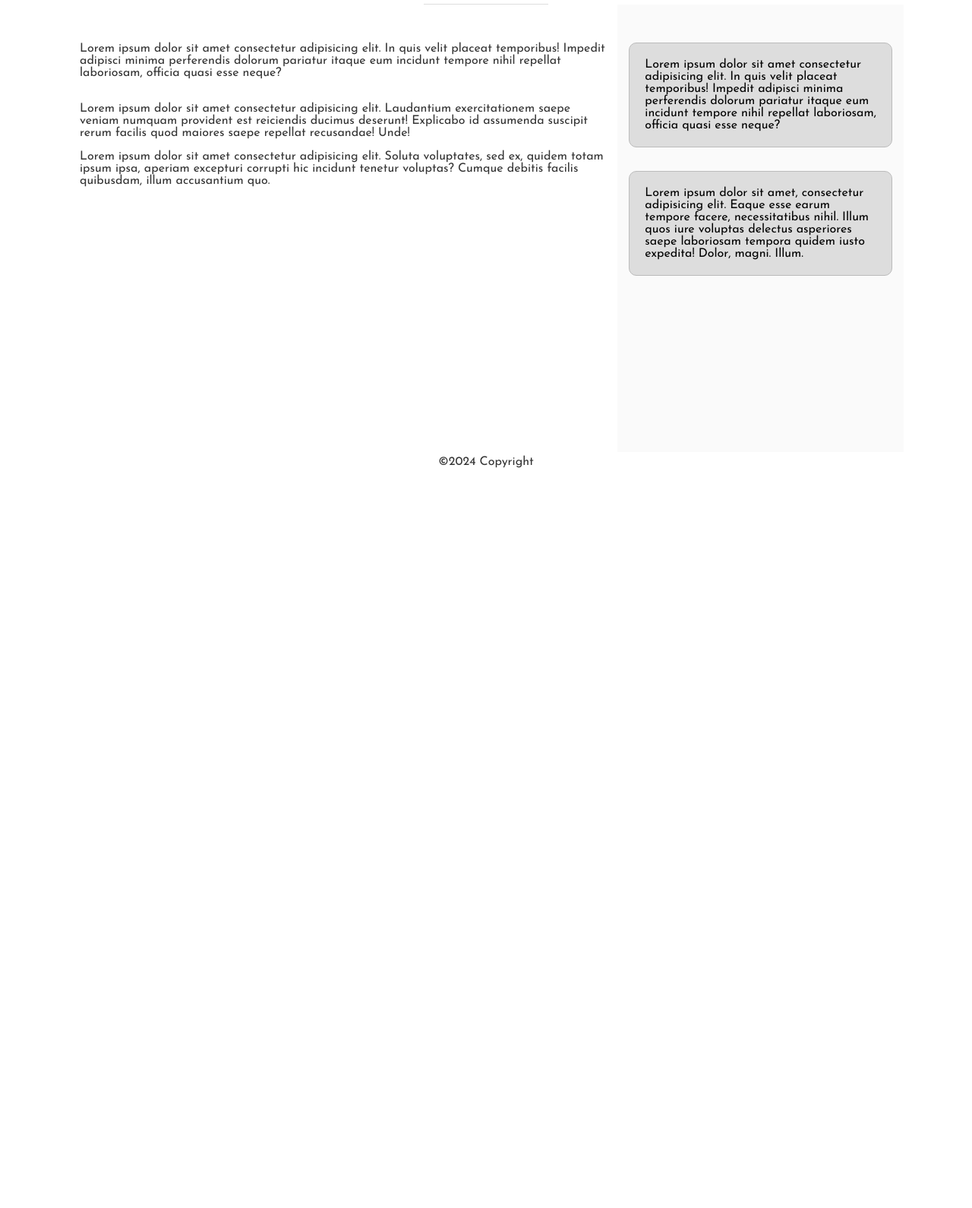
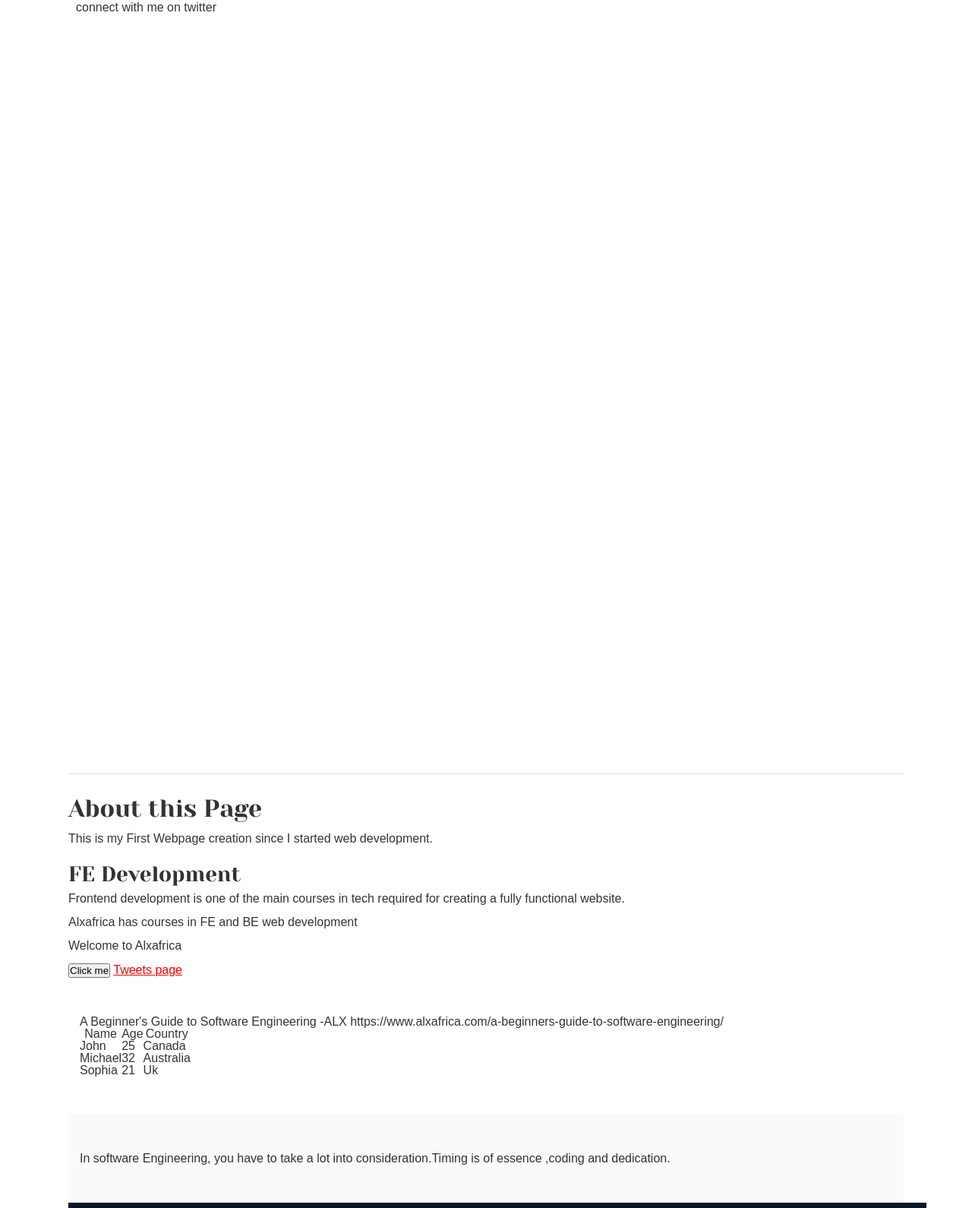
Before and after one commit to Noraakpan/alx_html_css, a plain HTML site: page css_basic/index.html in a window 1280 px wide. Shown: the part 115-1705 px from the top of the page at 76% size. Before the commit the page ends 800 px from the top, so only its background shows below. Drawn offline with Linux system fonts and the light colour scheme; files that its build step writes are made by us from their sources.

Commit message:
Add files via upload

```diff
--- a/css_basic/base.css
+++ b/css_basic/base.css
@@ -4,89 +4,26 @@
 @import url(https://fonts.googleapis.com/css?family=Yeseva+One);
 @import url(https://fonts.googleapis.com/css?family=Josefin+Sans:400,700,700italic,400italic);
 
+
 /* CSS reset rules */
 
-html,
-body {
+html, body {
 	height: 100%;
 	min-height: 100%;
 }
-html,
-body,
-div,
-span,
-applet,
-object,
-iframe,
-h1,
-h2,
-h3,
-h4,
-h5,
-h6,
-p,
-blockquote,
-pre,
-a,
-abbr,
-acronym,
-address,
-big,
-cite,
-code,
-del,
-dfn,
-img,
-ins,
-kbd,
-q,
-s,
-samp,
-small,
-strike,
-sub,
-sup,
-tt,
-var,
-b,
-u,
-i,
-center,
-dl,
-dt,
-dd,
-fieldset,
-form,
-label,
-legend,
-table,
-caption,
-tbody,
-tfoot,
-thead,
-tr,
-th,
-td,
-article,
-aside,
-canvas,
-details,
-embed,
-figure,
-figcaption,
-footer,
-header,
-hgroup,
-menu,
-nav,
-output,
-ruby,
-section,
-summary,
-time,
-mark,
-audio,
-video {
+html, body, div, span, applet, object, iframe,
+h1, h2, h3, h4, h5, h6, p, blockquote, pre,
+a, abbr, acronym, address, big, cite, code,
+del, dfn, img, ins, kbd, q, s, samp,
+small, strike, sub, sup, tt, var,
+b, u, i, center,
+dl, dt, dd,
+fieldset, form, label, legend,
+table, caption, tbody, tfoot, thead, tr, th, td,
+article, aside, canvas, details, embed,
+figure, figcaption, footer, header, hgroup,
+menu, nav, output, ruby, section, summary,
+time, mark, audio, video {
 	margin: 0;
 	padding: 0;
 	border: 0;
@@ -95,30 +32,18 @@ video {
 	vertical-align: baseline;
 }
 /* HTML5 display-role reset for older browsers */
-article,
-aside,
-details,
-figcaption,
-figure,
-footer,
-header,
-hgroup,
-menu,
-nav,
-section {
+article, aside, details, figcaption, figure,
+footer, header, hgroup, menu, nav, section {
 	display: block;
 }
 body {
 	line-height: 1;
 }
-blockquote,
-q {
+blockquote, q {
 	quotes: none;
 }
-blockquote:before,
-blockquote:after,
-q:before,
-q:after {
+blockquote:before, blockquote:after,
+q:before, q:after {
 	content: '';
 	content: none;
 }
@@ -127,31 +52,27 @@ table {
 	border-spacing: 0;
 }
 
+
 /* Fonts and colors */
 
 body {
 	font-family: 'Josefin Sans', serif;
 	color: rgba(0, 0, 0, 0.8);
 }
-h1,
-h2,
-h3,
-h4,
-h5,
-h6,
-header {
+h1, h2, h3, h4, h5, h6, header {
 	font-family: 'Yeseva One', sans-serif;
 }
-
+article {
+}
 header {
-	border-bottom: 1px solid rgb(221, 221, 221);
+	border-bottom: 1px solid rgb(221,221,221);
 	transition: border-bottom-color 1s ease;
 }
 header a {
 	color: rgba(0, 0, 0, 0.8);
 }
 aside {
-	background: #fafafa;
+	background: #FAFAFA;
 }
 aside p {
 	border: 1px solid #bbb;
@@ -162,8 +83,9 @@ footer a {
 	color: rgba(0, 0, 0, 0.8);
 }
 a {
-	color: #f80002;
+	color: #F80002;
 }
+
 
 /* Positioning and margins */
 
@@ -188,6 +110,7 @@ header .right {
 	margin: 0 10px 15px;
 }
 
+
 /* Header */
 header {
 	padding: 20px 0;
@@ -200,7 +123,7 @@ header ul {
 }
 header li {
 	display: inline;
-	vertical-align: middle;
+	vertical-align:middle;
 }
 header li:first-child {
 	margin: 0;
@@ -215,6 +138,7 @@ header a {
 	text-decoration: none;
 }
 
+
 /* Aside */
 
 aside p {
@@ -222,12 +146,14 @@ aside p {
 	padding: 20px 20px;
 }
 
+
 /* Footer */
 
 footer {
 	padding: 5px 15px;
 	height: 80px;
 }
+
 
 /* Text styles and margins */
 
--- a/css_basic/index.html
+++ b/css_basic/index.html
@@ -1,52 +1,64 @@
 <!DOCTYPE html>
 <html lang="en">
 <head>
-		<meta charset="UTF-8" />
-		<meta name="viewport" content="width=device-width, initial-scale=1.0" />
-		<link rel="stylesheet" href="styles.css" />
-		<link rel="stylesheet" href="base.css" />
-		<title>Nora Akpan</title>
+    <meta charset="UTF-8">
+    <meta name="viewport" content="width=device-width, initial-scale=1.0">
+    <link href="base.css" rel="stylesheet" />
+	<link href="styles.css" rel="stylesheet" />
+    <title>My Simple HTML Page</title>
 </head>
-	<body class="works_on_smartphone">
-		<header><h1>Portfolio</h1></header>
-		<main >
-			<article>
-				<p>
-					Lorem ipsum dolor sit amet consectetur adipisicing elit. In quis
-					velit placeat temporibus! Impedit adipisci minima perferendis
-					dolorum pariatur itaque eum incidunt tempore nihil repellat
-					laboriosam, officia quasi esse neque?
-				</p>
-				<br />
-				<p>
-					Lorem ipsum dolor sit amet consectetur adipisicing elit.
-					Laudantium exercitationem saepe veniam numquam provident est
-					reiciendis ducimus deserunt! Explicabo id assumenda suscipit
-					rerum facilis quod maiores saepe repellat recusandae! Unde!
-				</p>
-				<p>
-					Lorem ipsum dolor sit amet consectetur adipisicing elit. Soluta
-					voluptates, sed ex, quidem totam ipsum ipsa, aperiam excepturi
-					corrupti hic incidunt tenetur voluptas? Cumque debitis facilis
-					quibusdam, illum accusantium quo.
-				</p>
+<body>
+    <header>
+        <h1>Welcome to My HTML Page</h1>
+        <ul>
+            <li><a href="https://x.com/home">connect with me on twitter</a>
+                <li><a href="index.html"></a></li>
+        </ul>
+    </header>
+ <main>
+      <h2>About this Page</h2>
+      <p>This is my First Webpage creation since I started web development.</p1>
+        <h3>FE Development</h3>
+        <p>Frontend development is one of the main courses in tech required for creating a fully functional website.</p>
+        <p>Alxafrica has courses in FE and BE web development</p>
+        <p>Welcome to Alxafrica</p>
+        <a href="http://www.alxafrica.com/"><button>Click me</button></a>
+        <a href="tweets.html" target="_blank">Tweets page</a>
+    <article>A Beginner's Guide to Software Engineering -ALX https://www.alxafrica.com/a-beginners-guide-to-software-engineering/
+        <table>
+            <thead>
+                <tr>
+                    <th>Name</th>
+                    <th>Age</th>
+                    <th>Country</th>
+                </tr>
+            </thead>
+            <tbody>
+                <tr>
+                    <td>John</td>
+                    <td>25</td>
+                    <td>Canada</td>
+                </tr>
+                <tr>
+                    <td>Michael</td>
+                    <td>32</td>
+                    <td>Australia</td>
+                </tr>
+                <tr>
+                    <td>Sophia</td>
+                    <td>21</td>
+                    <td>Uk</td>
+                </tr>
+            </tbody>
+        </table>
      </article>
-			<aside>
-				<p>
-					Lorem ipsum dolor sit amet consectetur adipisicing elit. In quis
-					velit placeat temporibus! Impedit adipisci minima perferendis
-					dolorum pariatur itaque eum incidunt tempore nihil repellat
-					laboriosam, officia quasi esse neque?
-				</p>
-				<br />
-				<p>
-					Lorem ipsum dolor sit amet, consectetur adipisicing elit. Eaque
-					esse earum tempore facere, necessitatibus nihil. Illum quos iure
-					voluptas delectus asperiores saepe laboriosam tempora quidem
-					iusto expedita! Dolor, magni. Illum.
-				</p>
+     <aside>In software Engineering, you have to take a lot into consideration.Timing is of essence ,coding and dedication.
      </aside>
  </main>
-		<footer><p>&copy;2024 Copyright</p></footer>
      </body>
+<footer>
+    Made by Nora Akpan -
+    <a href="www.linkedin.com/in/
+    nora-johnson-15781a8a" target="_blank">here</a>
+</footer>
 </html>
--- a/css_basic/styles.css
+++ /dev/null
@@ -1,20 +0,0 @@
-main {
-	display: flex;
-	flex-direction: row;
-	flex: auto;
-}
-
-body {
-	display: flex;
-	flex-direction: column;
-	align-items: center;
-
-}
-article {
-	flex: 2;
-	overflow-y: auto;
-}
-aside {
-	flex: 1;
-	overflow-y: auto;
-}
```
Lines whose indentation alone changed are shown as unchanged.
